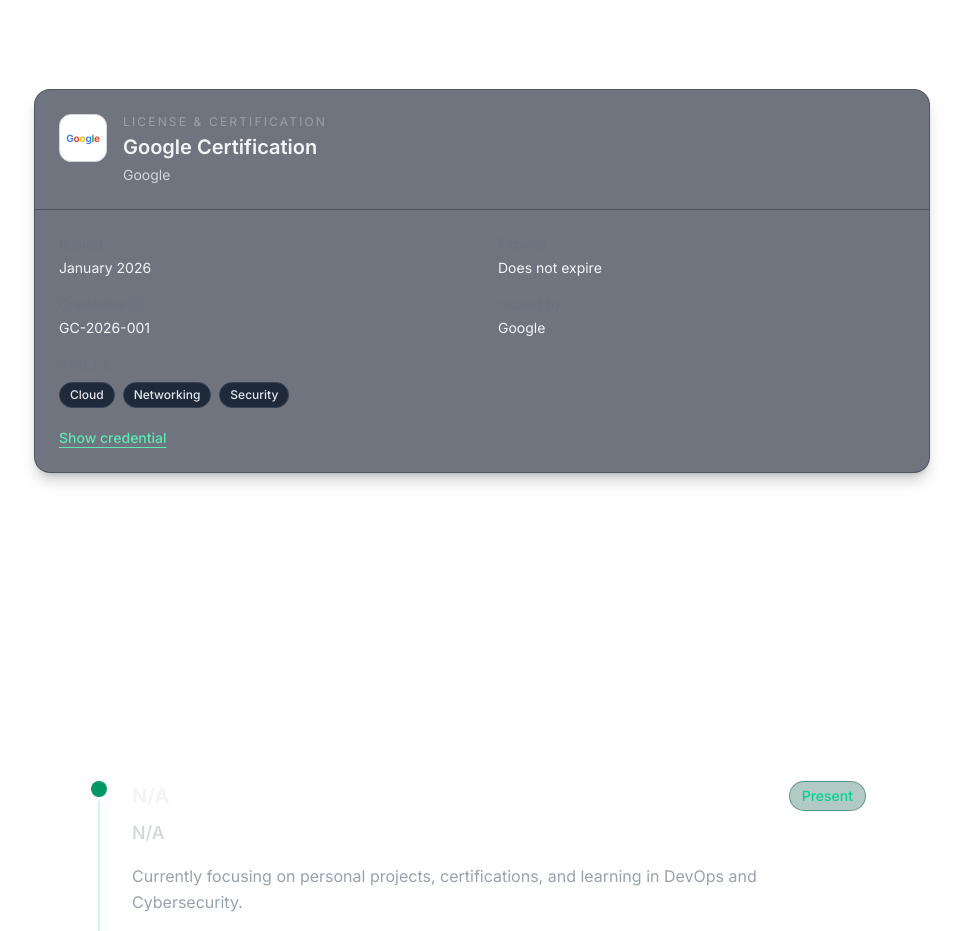
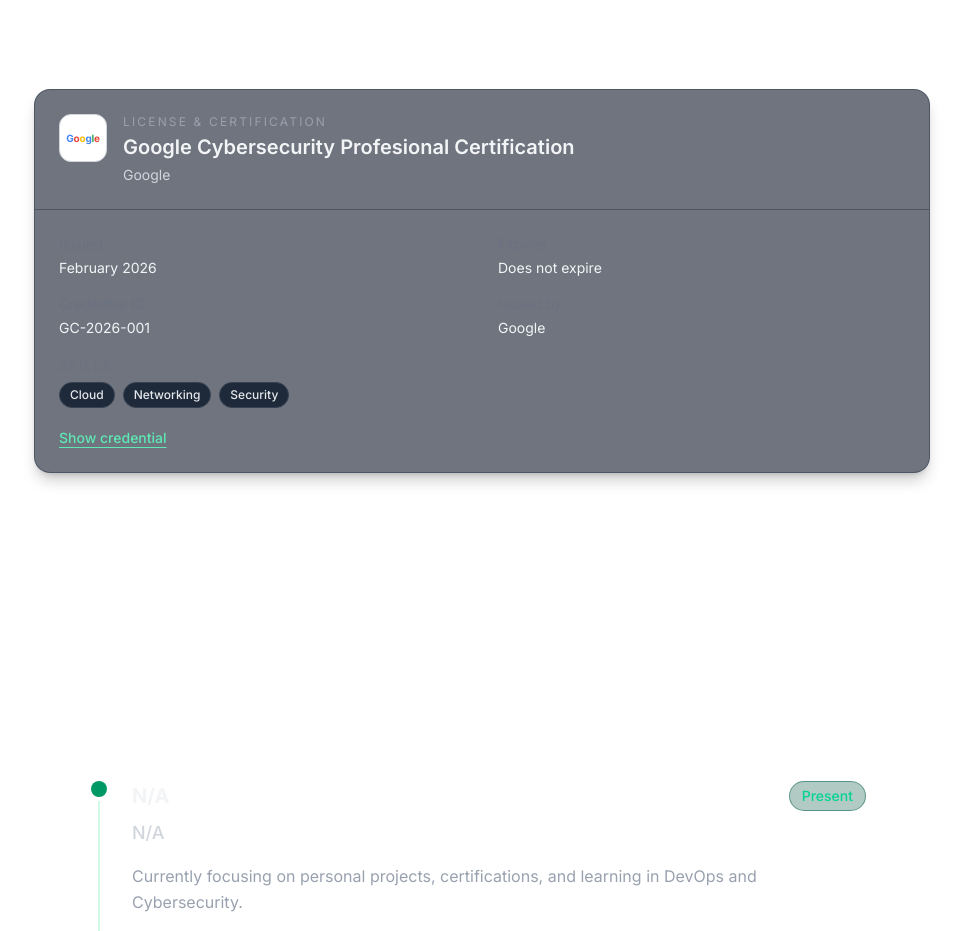
Before and after one commit to sulaimanxmb/vercel-portfolio, a Next.js app: page / in a window 1280 px wide. Shown: the part 1040-1971 px from the top of the page, without its empty margins (158-1121 px from the left). Built offline with nearby package versions, Linux system fonts and the light colour scheme.

Commit message:
Fixed Certification Credentials

```diff
--- a/data/portfolio.ts
+++ b/data/portfolio.ts
@@ -121,9 +121,9 @@
   certifications: [
     {
       id: 1,
-      title: "Google Certification",
+      title: "Google Cybersecurity Profesional Certification",
       issuer: "Google",
-      issueDate: "January 2026",
+      issueDate: "February 2026",
       expirationDate: "Does not expire",
       credentialId: "GC-2026-001",
       pdfUrl: "/google-certification.pdf",
```
